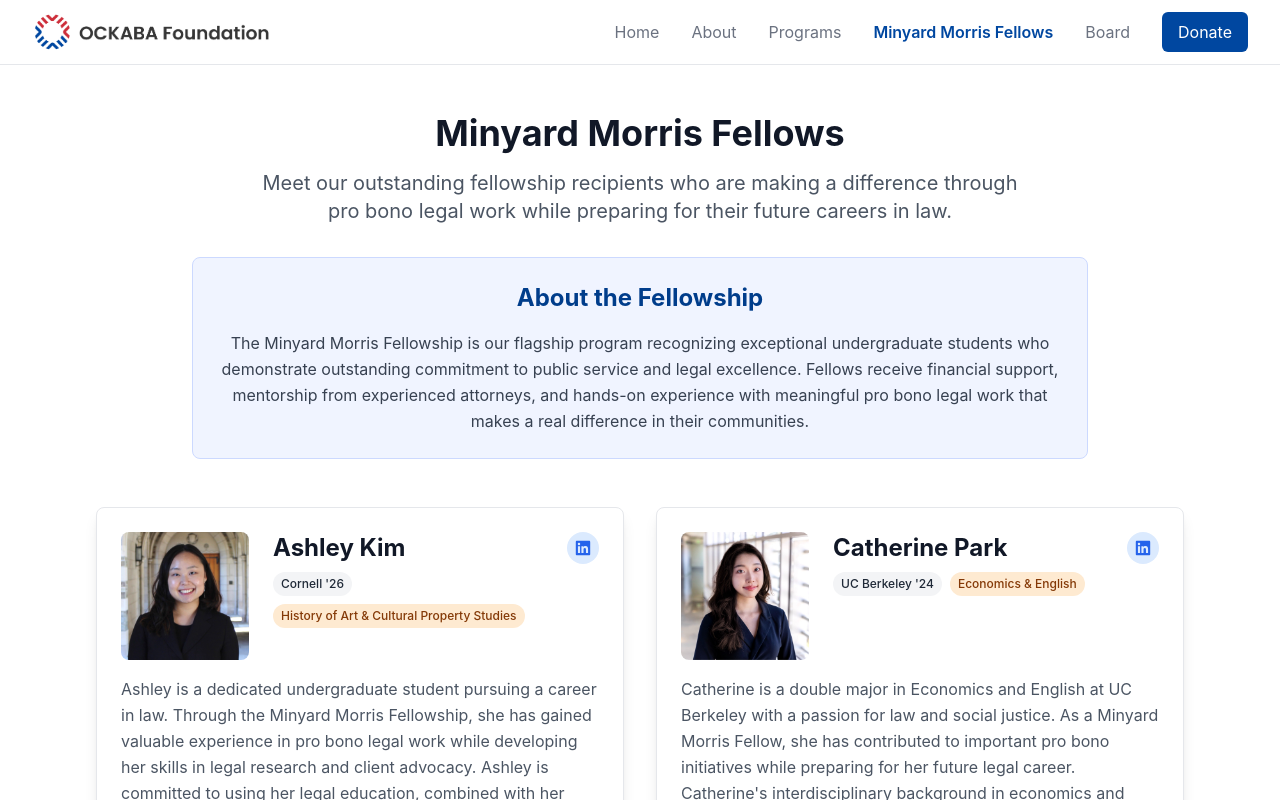
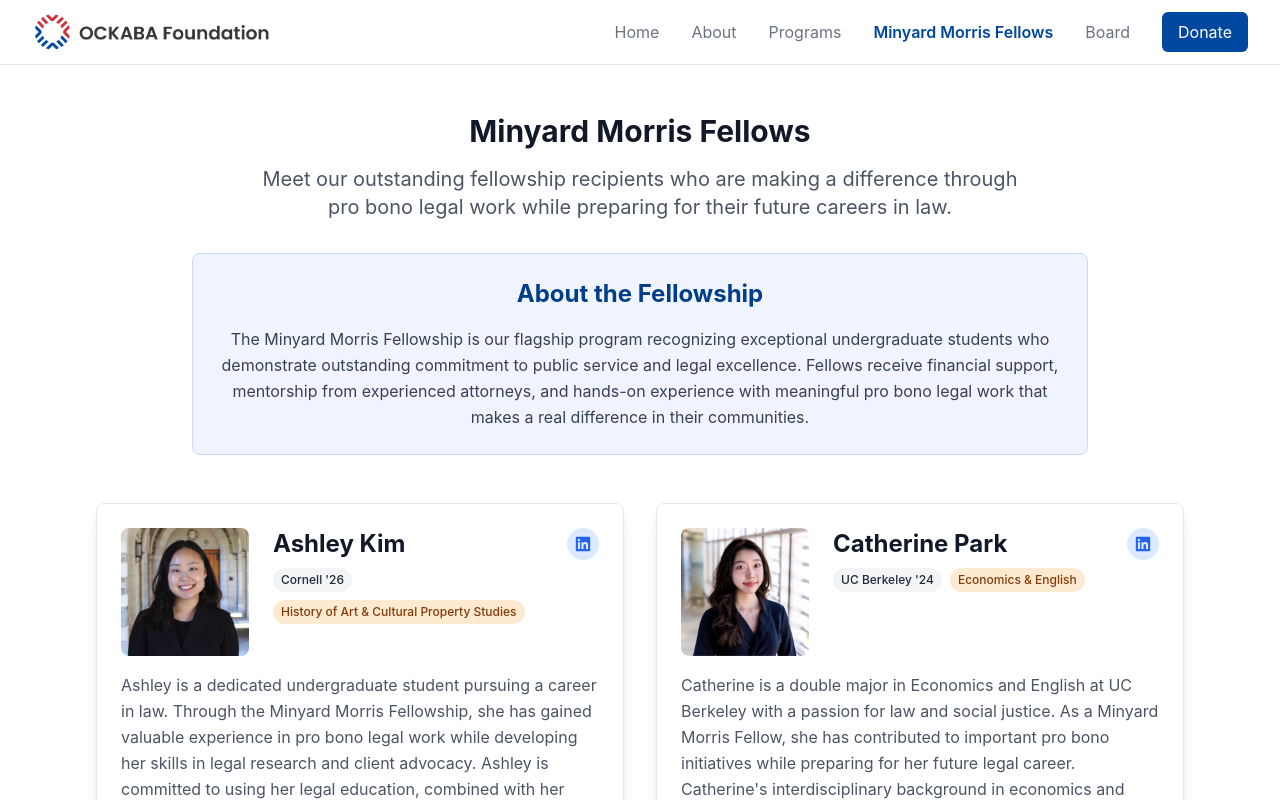
Before and after one commit to quadra2003/ockabaf, a Next.js app: page /fellows in a window 1280 px wide. Shown: the top 800 px of the page. Built offline with nearby package versions, Linux system fonts and the light colour scheme.

Commit message:
Update fellows.js

```diff
--- a/pages/fellows.js
+++ b/pages/fellows.js
@@ -28,7 +28,7 @@
       <div className="max-w-6xl mx-auto px-4 sm:px-6 lg:px-8 py-12">
         {/* Header Section */}
         <div className="text-center mb-12">
-          <h1 className="text-4xl font-bold text-gray-900 mb-4">
+          <h1 className="text-3xl font-bold text-gray-900 mb-4">
             Minyard Morris Fellows
           </h1>
           <p className="text-xl text-gray-600 max-w-3xl mx-auto mb-8">
```
